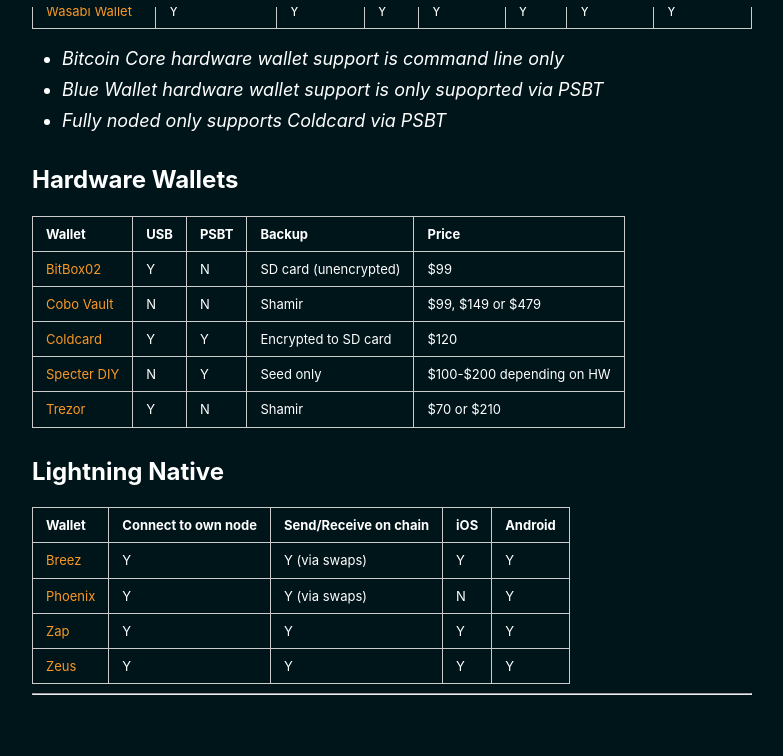
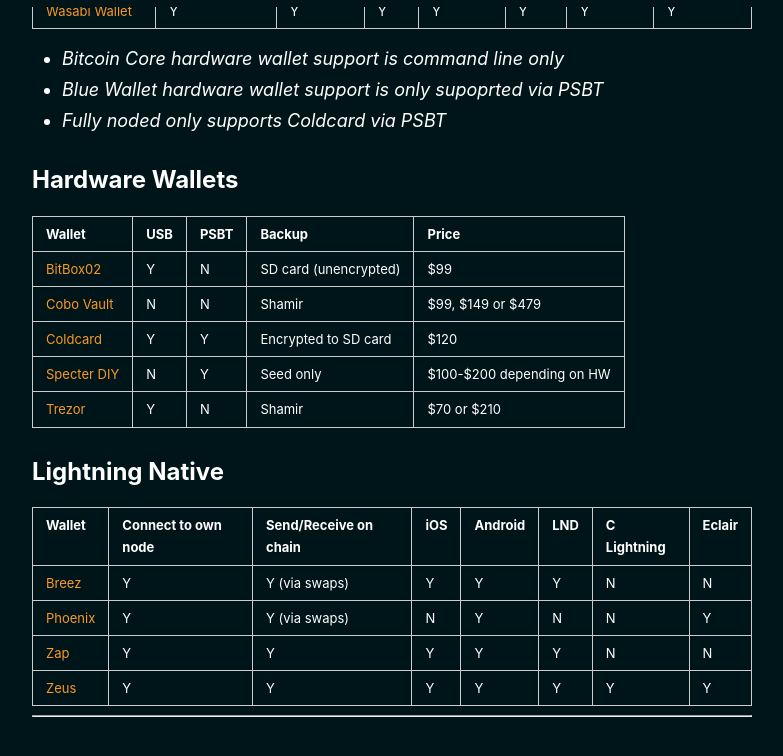
Before and after one commit to BitcoinQnA/bitcoin-wallet-guide, a Jekyll site: the page built from _pages/compare.md, in a window 1280 px wide and 900 px high, scrolled down 1231 px. Shown: the top 756 px of the window, without its empty margins (248-1031 px from the left). Built offline with Jekyll 4.4.1, drawn with Linux system fonts in a browser that asks for light colours.

Commit message:
Update compare.md

```diff
--- a/_pages/compare.md
+++ b/_pages/compare.md
@@ -52,12 +52,12 @@ Some intro text
 
 ## Lightning Native
 
-| Wallet                                                    | Connect to own node  | Send/Receive on chain | iOS | Android |
-|-----------------------------------------------------------|----------------------|-----------------------|-----|---------|
-| [Breez](https://bitcoinwallet.guide/lightning/#breez)     |   Y                  |  Y (via swaps)        |  Y  | Y       |
-| [Phoenix](https://bitcoinwallet.guide/lightning/#phoenix) |   Y                  |  Y (via swaps)        |  N  | Y       |
-| [Zap](https://bitcoinwallet.guide/lightning/#zap)         |   Y                  |  Y                    |  Y  | Y       |
-| [Zeus](https://bitcoinwallet.guide/lightning/#zeus)       |   Y                  |  Y                    |  Y  | Y       |
+| Wallet                                                    | Connect to own node  | Send/Receive on chain | iOS | Android | LND | C Lightning | Eclair |
+|-----------------------------------------------------------|----------------------|-----------------------|-----|---------|-----|-------------|--------|
+| [Breez](https://bitcoinwallet.guide/lightning/#breez)     |   Y                  |  Y (via swaps)        |  Y  | Y       | Y   | N           | N      |
+| [Phoenix](https://bitcoinwallet.guide/lightning/#phoenix) |   Y                  |  Y (via swaps)        |  N  | Y       | N   | N           | Y      |
+| [Zap](https://bitcoinwallet.guide/lightning/#zap)         |   Y                  |  Y                    |  Y  | Y       | Y   | N           | N      |
+| [Zeus](https://bitcoinwallet.guide/lightning/#zeus)       |   Y                  |  Y                    |  Y  | Y       | Y   | Y           | Y      |
 
 
 
```
